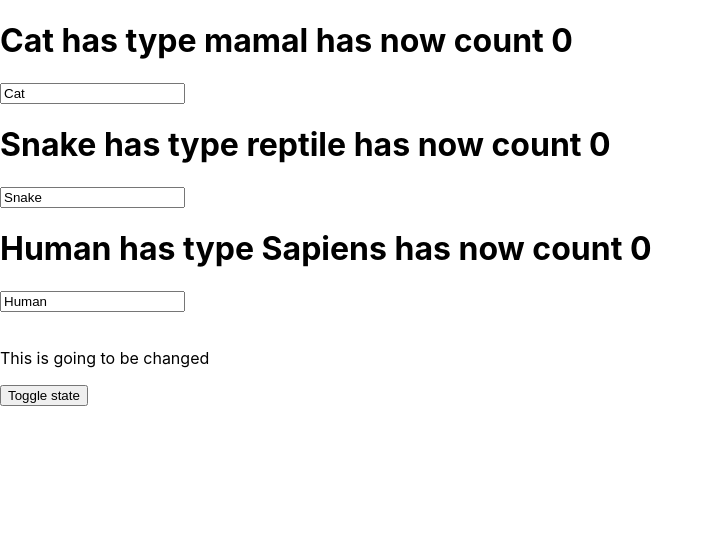
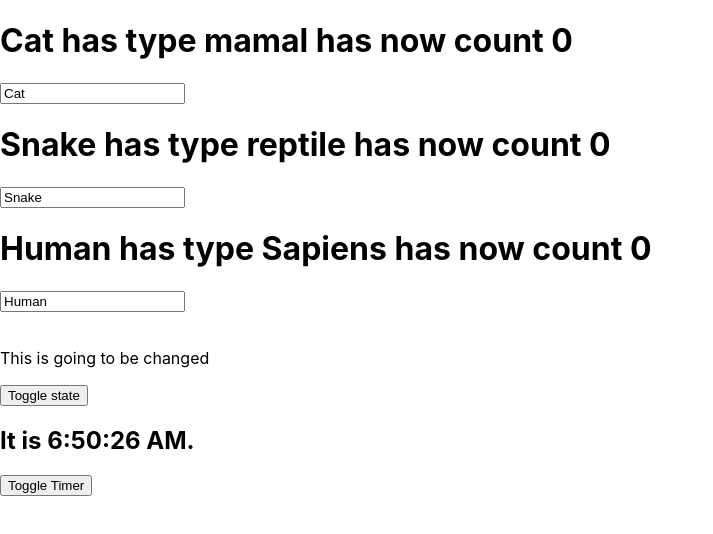
Before and after one commit to lovemapa/reactBurgers, a React (Create React App) app: page / in a window 1280 px wide. Shown: the top 534 px of the page, without its empty margins (0-713 px from the left). Built offline with nearby package versions, Linux system fonts and the light colour scheme.

Commit message:
added timer

```diff
--- /dev/null
+++ b/src/components/Tick.js
@@ -0,0 +1,30 @@
+
+import React, { Component } from 'react'
+
+export default class Clock extends Component {
+    constructor(props) {
+        super(props);
+        this.state = { currentCount: 10 }
+    }
+    timer() {
+        this.setState({
+            currentCount: this.state.currentCount - 1
+        })
+        if (this.state.currentCount < 1) {
+            clearInterval(this.intervalId);
+        }
+    }
+    componentDidMount() {
+        this.intervalId = setInterval(this.timer.bind(this), 1000);
+    }
+    componentWillUnmount() {
+        clearInterval(this.intervalId);
+    }
+    render() {
+        return (
+            <div>
+                <h2>It is {new Date().toLocaleTimeString()}.</h2>
+            </div>
+        );
+    }
+}
--- a/src/components/containers/App.js
+++ b/src/components/containers/App.js
@@ -3,6 +3,9 @@ import Radium from 'radium'
 import Animals from '../Animals/Animals'
 import './App.css';
 import Cockpit from '../Cockpit/Cockpit';
+import Tick from '../Tick'
+
+
 
 class App extends Component {
 
@@ -15,6 +18,7 @@ class App extends Component {
       { id: 'opooo', name: "Human", type: "Sapiens" }
     ],
     showAnimals: true,
+    showTimer: true,
     count: 0
   }
 
@@ -54,11 +58,15 @@ class App extends Component {
   }
 
 
+  toggleTimer = () => {
 
+    this.setState({ showTimer: !this.state.showTimer })
+  }
 
   render() {
 
     let person = null
+    let timer = null
 
     if (this.state.showAnimals) {
       person = (<div>
@@ -69,15 +77,29 @@ class App extends Component {
           count={this.state.count}
         />
       </div>)
+
+
     }
+    if (this.state.showTimer) {
+
+      timer = (<div>
+        <Tick />
+      </div>)
+    }
+
+
     return (
       <div>
 
         {person}
 
         <br></br>
+
         <Cockpit persons={this.state.persons}
           changeName={this.changeName} />
+
+        {timer}
+        <button onClick={this.toggleTimer}>Toggle Timer</button>
       </div >)
   }
 }
```
